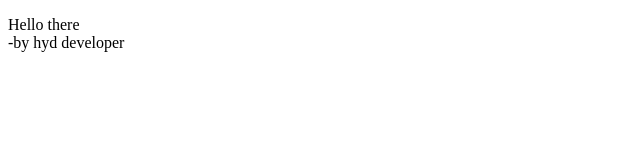
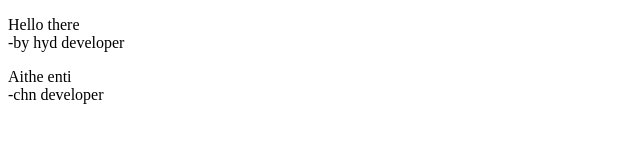
Before and after one commit to Dinesh-992/hyddev1, a plain HTML site: page index.html in a window 1280 px wide. Shown: the whole page, without its empty margins (0-640 px from the left). Drawn offline with Linux system fonts and the light colour scheme.

Commit message:
version2

```diff
--- a/index.html
+++ b/index.html
@@ -8,5 +8,7 @@
 <body>
     <p>Hello there <br>
     -by hyd developer </p>
+    <p>Aithe enti<br>
+    -chn developer</p>
 </body>
 </html>
```
